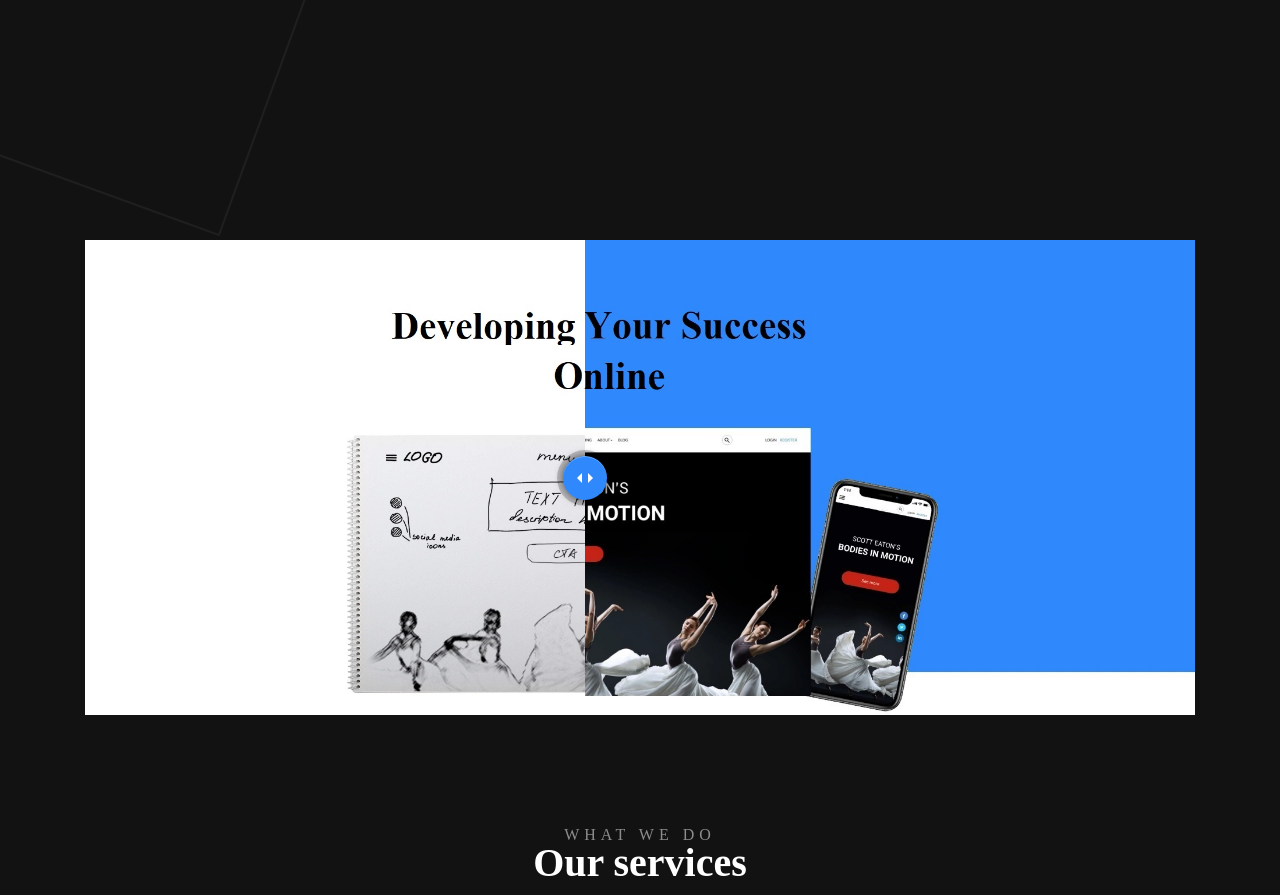
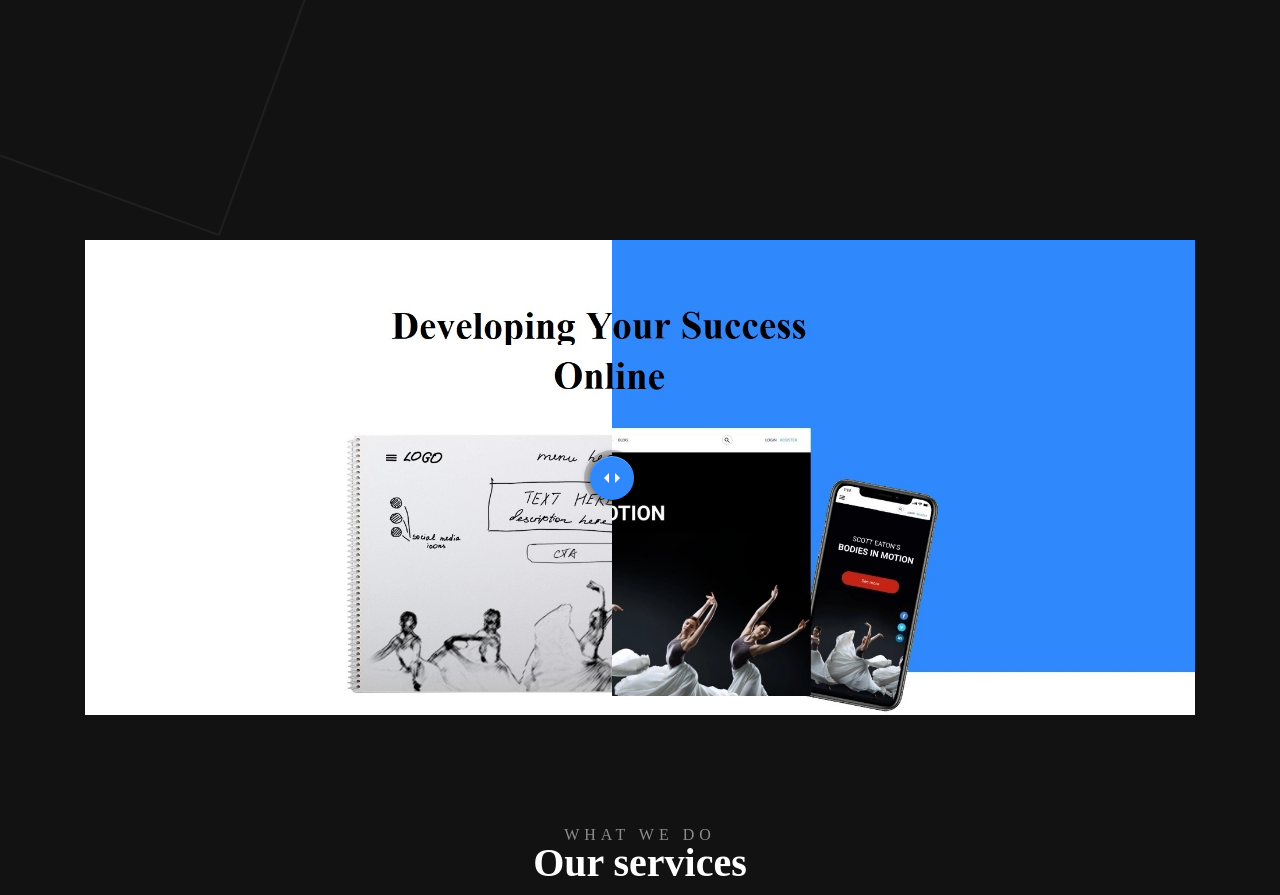
Before and after one commit to Abhijith14/Buddy-Developer-Launch, a PHP site: page / in a window 1280 px wide. Shown: the part 720-1615 px from the top of the page. Run offline with PHP 8.4, Linux system fonts and the light colour scheme; some libraries are stand-ins or nearby versions; some web fonts are replaced.

Commit message:
Change 1

```diff
--- a/cssS/style.css
+++ b/cssS/style.css
@@ -89,7 +89,7 @@ header {
   left: 0;
 }
 .is-visible .cd-resize-img {
-  width: 45%;
+  width: 47.5%;
   /* bounce in animation of the modified image */
   -webkit-animation: cd-bounce-in 0.7s;
   -moz-animation: cd-bounce-in 0.7s;
@@ -104,7 +104,7 @@ header {
     width: 55%;
   }
   100% {
-    width: 45%;
+    width: 47.5%;
   }
 }
 @-moz-keyframes cd-bounce-in {
@@ -115,7 +115,7 @@ header {
     width: 55%;
   }
   100% {
-    width: 45%;
+    width: 47.5%;
   }
 }
 @keyframes cd-bounce-in {
@@ -126,7 +126,7 @@ header {
     width: 55%;
   }
   100% {
-    width: 45%;
+    width: 47.5%;
   }
 }
 .cd-handle {
@@ -134,7 +134,7 @@ header {
   height: 44px;
   width: 44px;
   /* center the element */
-  left: 45%;
+  left: 47.5%;
   top: 50%;
   margin-left: -22px;
   margin-top: -22px;
```
